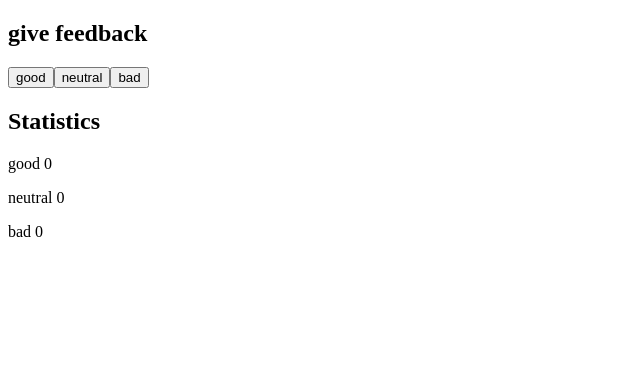
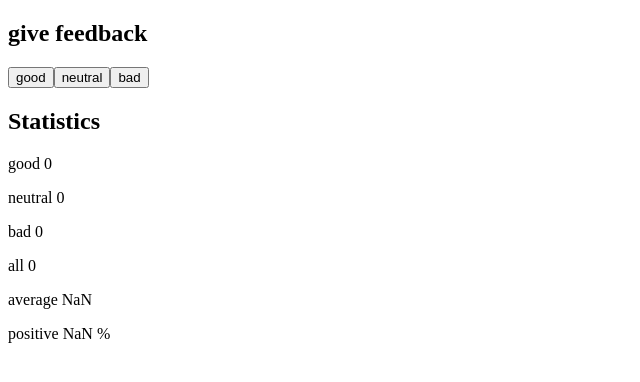
Before and after one commit to sidpatel93/fullstack-part1, a React (Create React App) app in the folder ex-1.6-1.14/: page / in a window 1280 px wide. Shown: the top 382 px of the page, without its empty margins (0-640 px from the left). Built offline with nearby package versions, Linux system fonts and the light colour scheme.

Commit message:
finish 1.17

```diff
--- a/ex-1.6-1.14/src/App.js
+++ b/ex-1.6-1.14/src/App.js
@@ -22,6 +22,10 @@ const App = () => {
   const [neutral, setNeutral] = useState(0)
   const [bad, setBad] = useState(0)
 
+  const total = good + neutral + bad;
+  const average = (good - bad)/total;
+  const positive = (good/total) * 100;
+
   return (
     <div>
       <h2>
@@ -36,6 +40,9 @@ const App = () => {
       <Display title={"good"} count={good} />
       <Display title={"neutral"} count={neutral} />
       <Display title={"bad"} count={bad} />
+      <Display title={"all"} count={total} />
+      <Display title={"average"} count={average} />
+      <Display title={"positive"} count={positive + " %"} />
     </div>
   )
 }
```
